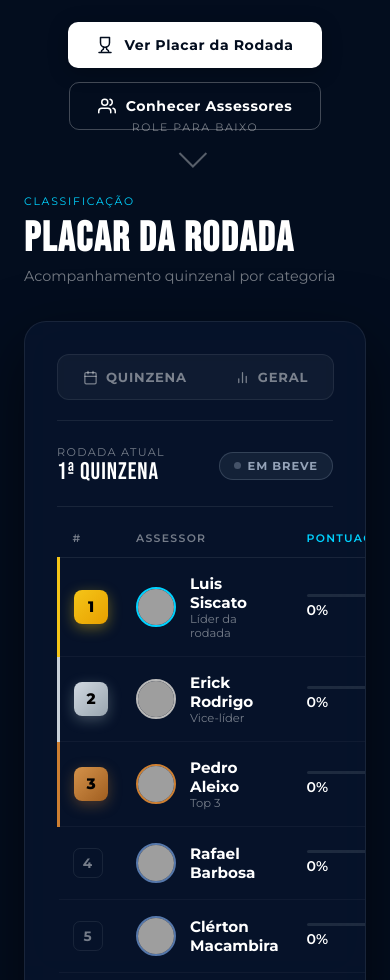
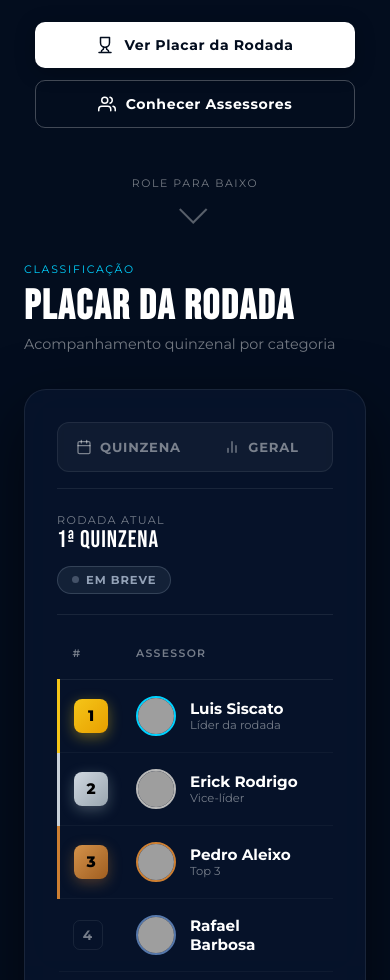
Before and after one commit to JPGom3sz/assessores-copa-dtvm, a plain HTML site: page index.html in a window 390 px wide. Shown: the part 1020-2000 px from the top of the page. Drawn offline with Linux system fonts and the light colour scheme; grey boxes are pictures that could not be loaded.

Commit message:
Add files via upload

```diff
--- a/index.html
+++ b/index.html
@@ -106,6 +106,7 @@
                     </div>
                 </div>
 
+                <div class="table-scroll">
                     <table class="leaderboard">
                         <thead>
                             <tr>
@@ -119,6 +120,7 @@
                         </thead>
                         <tbody id="leaderboard-body"></tbody>
                     </table>
+                </div>
                 </div>
         </section>
 
--- a/style.css
+++ b/style.css
@@ -472,30 +472,34 @@ section { padding: 80px 0; }
 }
 
 /* ===== FILTER BAR ===== */
+
 .filter-bar {
     display: flex;
     flex-direction: column;
-    gap: 12px;
+    gap: 16px;
     margin-bottom: 24px;
-    padding-bottom: 20px;
+    padding-bottom: 16px;
     border-bottom: 1px solid var(--border);
 }
 
 .filter-tabs {
     display: flex;
-    gap: 8px;
     background: rgba(255,255,255,0.04);
     border: 1px solid var(--border);
     border-radius: 12px;
-    padding: 5px;
-    width: fit-content;
+    padding: 6px;
+    width: 100%;
+    max-width: 380px; /* Evita que o botão fique gigante no notebook */
+    gap: 4px;
 }
 
 .filter-tab {
-    display: inline-flex;
+    flex: 1; /* Mágica aqui: força as duas abas a terem EXATAMENTE 50% do tamanho */
+    display: flex;
     align-items: center;
+    justify-content: center;
     gap: 8px;
-    padding: 9px 20px;
+    padding: 10px 0; /* Remove o espaçamento lateral fixo que estava quebrando a borda */
     border-radius: 8px;
     font-family: var(--font-body);
     font-size: 0.82rem;
@@ -506,37 +510,29 @@ section { padding: 80px 0; }
     background: transparent;
     border: none;
     cursor: pointer;
-    transition: color 0.25s, background 0.25s, box-shadow 0.25s;
+    transition: all 0.25s ease;
 }
-.filter-tab svg {
-    width: 15px;
-    height: 15px;
-    flex-shrink: 0;
-    transition: color 0.25s;
-}
-.filter-tab:hover {
-    color: var(--white);
-    background: rgba(255,255,255,0.06);
-}
-.filter-tab.active {
-    color: var(--bg);
-    background: var(--white);
-    box-shadow: 0 2px 12px rgba(0,0,0,0.3);
-}
-.filter-tab[data-view="geral"].active {
-    background: linear-gradient(135deg, #a78bfa, #7c3aed);
-    color: #fff;
-    box-shadow: 0 2px 14px rgba(124,58,237,0.4);
-}
+.filter-tab svg { width: 16px; height: 16px; flex-shrink: 0; }
+.filter-tab:hover { color: var(--white); background: rgba(255,255,255,0.04); }
+.filter-tab.active { color: var(--bg); background: var(--white); box-shadow: 0 4px 12px rgba(0,0,0,0.2); }
+.filter-tab[data-view="geral"].active { background: linear-gradient(135deg, #a78bfa, #7c3aed); color: #fff; box-shadow: 0 4px 15px rgba(124,58,237,0.3); }
 
-/* Seletor de quinzenas */
+/* Carrossel de Quinzenas (Scroll horizontal suave) */
 .quinzena-selector {
     display: flex;
-    flex-wrap: wrap;
-    gap: 6px;
+    gap: 8px;
+    overflow-x: auto;
+    padding-bottom: 8px;
+    -webkit-overflow-scrolling: touch; /* Rolagem macia no iPhone */
+    scrollbar-width: none; /* Esconde a barra no Firefox */
+    -ms-overflow-style: none; /* Esconde a barra no Edge */
 }
+.quinzena-selector::-webkit-scrollbar { display: none; /* Esconde a barra no Chrome/Safari */ }
+
 .qz-btn {
-    padding: 5px 14px;
+    flex-shrink: 0; /* Impede que os botões amassem */
+    white-space: nowrap; /* Impede que o texto quebre em duas linhas */
+    padding: 8px 16px;
     border-radius: 8px;
     font-family: var(--font-body);
     font-size: 0.75rem;
@@ -549,18 +545,28 @@ section { padding: 80px 0; }
     cursor: pointer;
     transition: color 0.2s, background 0.2s, border-color 0.2s;
 }
-.qz-btn:hover {
-    color: var(--white);
-    background: var(--blue-dim);
-    border-color: var(--border-glow);
-}
-.qz-btn.active {
-    color: var(--blue);
-    background: var(--blue-dim);
-    border-color: var(--blue-mid);
+.qz-btn:hover { color: var(--white); background: var(--blue-dim); border-color: var(--border-glow); }
+.qz-btn.active { color: var(--blue); background: var(--blue-dim); border-color: var(--blue-mid); }
+
+/* ===== TABLE ===== */
+
+.table-scroll {
+    width: 100%;
+    overflow-x: auto;
+    -webkit-overflow-scrolling: touch; /* Rolagem suave no celular */
+    padding-bottom: 10px; /* Espaço para a barra de rolagem não sobrepor dados */
 }
 
-/* ===== TABLE ===== */
+.table-scroll::-webkit-scrollbar { height: 6px; }
+.table-scroll::-webkit-scrollbar-track { background: rgba(255,255,255,0.02); border-radius: 4px; }
+.table-scroll::-webkit-scrollbar-thumb { background: rgba(0, 210, 255, 0.3); border-radius: 4px; }
+
+
+
+
+
+
+
 .table-wrapper { overflow: hidden; }
 
 .table-top-bar {
@@ -615,6 +621,7 @@ section { padding: 80px 0; }
 .leaderboard {
     width: 100%;
     border-collapse: collapse;
+    min-width: 800px; /* Mágica acontece aqui: força a tabela a ter no mínimo 800px, ativando o scroll no celular */
 }
 
 .leaderboard thead th {
@@ -1077,10 +1084,33 @@ footer {
 }
 
 @media (max-width: 768px) {
+    .hero {
+        height: auto;
+        padding-bottom: 40px;
+    }
+    .hero-scroll-hint {
+        position: relative;
+        bottom: auto;
+        left: auto;
+        transform: none;
+        margin-top: 48px;
+
+}
+
    .hero-inner { grid-template-columns: 1fr; text-align: center; }
     .hero-shield { max-width: 320px; margin: 0 auto; }
     .hero-shield-wrap { justify-content: center; }
-    .hero-buttons { justify-content: center; flex-wrap: wrap; }
+    .hero-buttons {
+        flex-direction: column;
+        width: 100%;
+        align-items: center;
+        gap: 12px;
+    }
+    .hero-buttons .btn {
+        width: 100%;
+        max-width: 320px;
+        justify-content: center;
+    }
     .hero-desc { margin: 0 auto; }
 
     nav { display: none; }
@@ -1108,3 +1138,28 @@ footer {
     .linha-copa { font-size: 3.8rem; }
     .h1-ano     { font-size: 4.5rem; }
 }
+
+
+
+@media (max-width: 768px) {
+    /* Abas 50/50 no celular */
+    .filter-tabs { width: 100%; }
+    .filter-tab { flex: 1; justify-content: center; }
+
+    /* Ajuste da barra em cima da tabela para não espremer */
+    .table-top-bar { flex-direction: column; align-items: flex-start; gap: 12px; }
+
+    /* FORÇA A TABELA A MANTER O FORMATO (Para o scroll horizontal funcionar) */
+    .leaderboard {
+        display: table !important;
+        min-width: 700px !important; /* Tamanho mínimo para caber tudo lado a lado */
+    }
+    .leaderboard thead { display: table-header-group !important; }
+    .leaderboard tbody { display: table-row-group !important; }
+    .leaderboard tr { display: table-row !important; }
+    .leaderboard th, .leaderboard td { display: table-cell !important; }
+
+    /* OBS: Se houver uma linha escrita ".col-stat { display: none; }" APAGUE ELA! */
+
+    /* ... mantenha o resto do seu código mobile que já estava aqui ... */
+}
```
Lines whose indentation alone changed are shown as unchanged.
